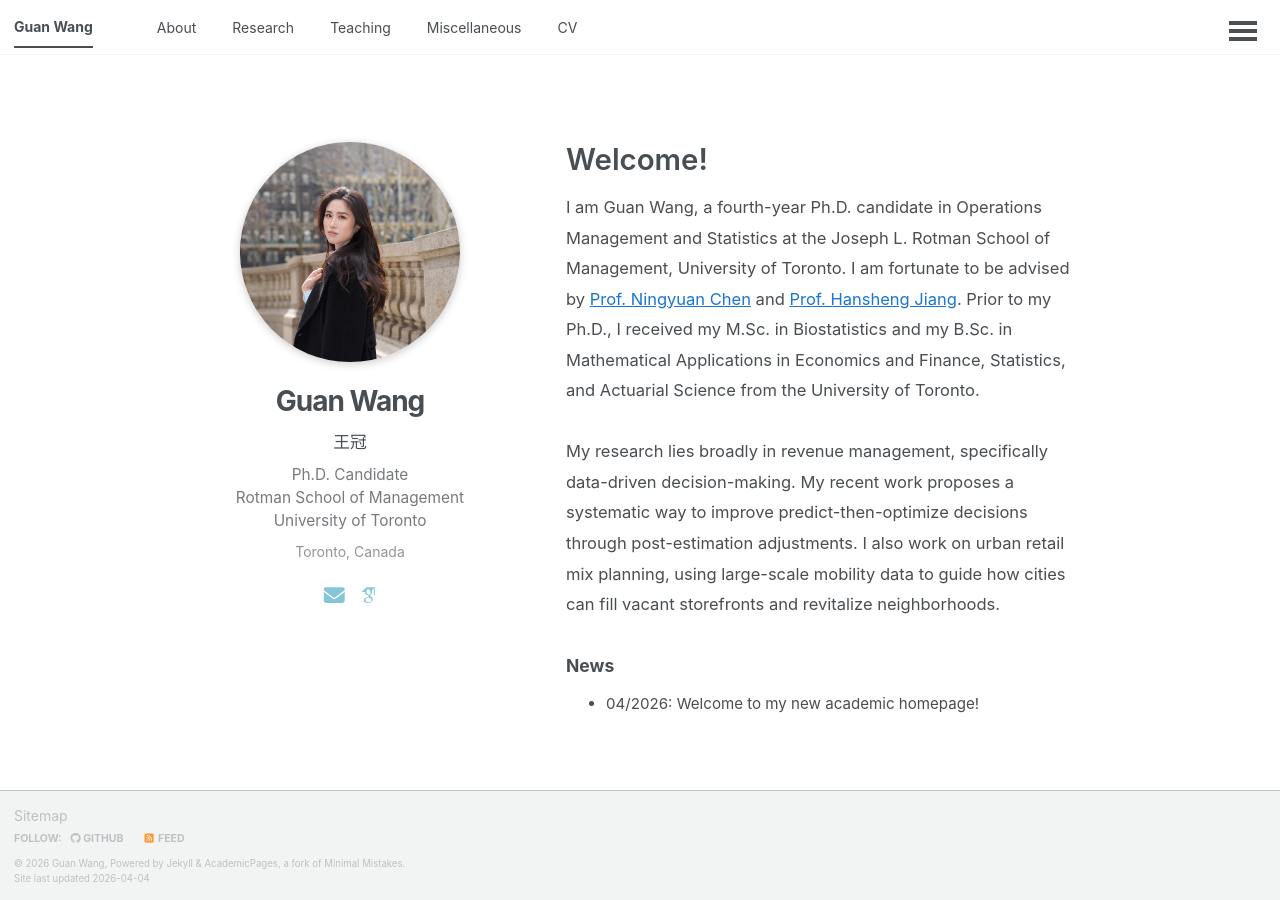
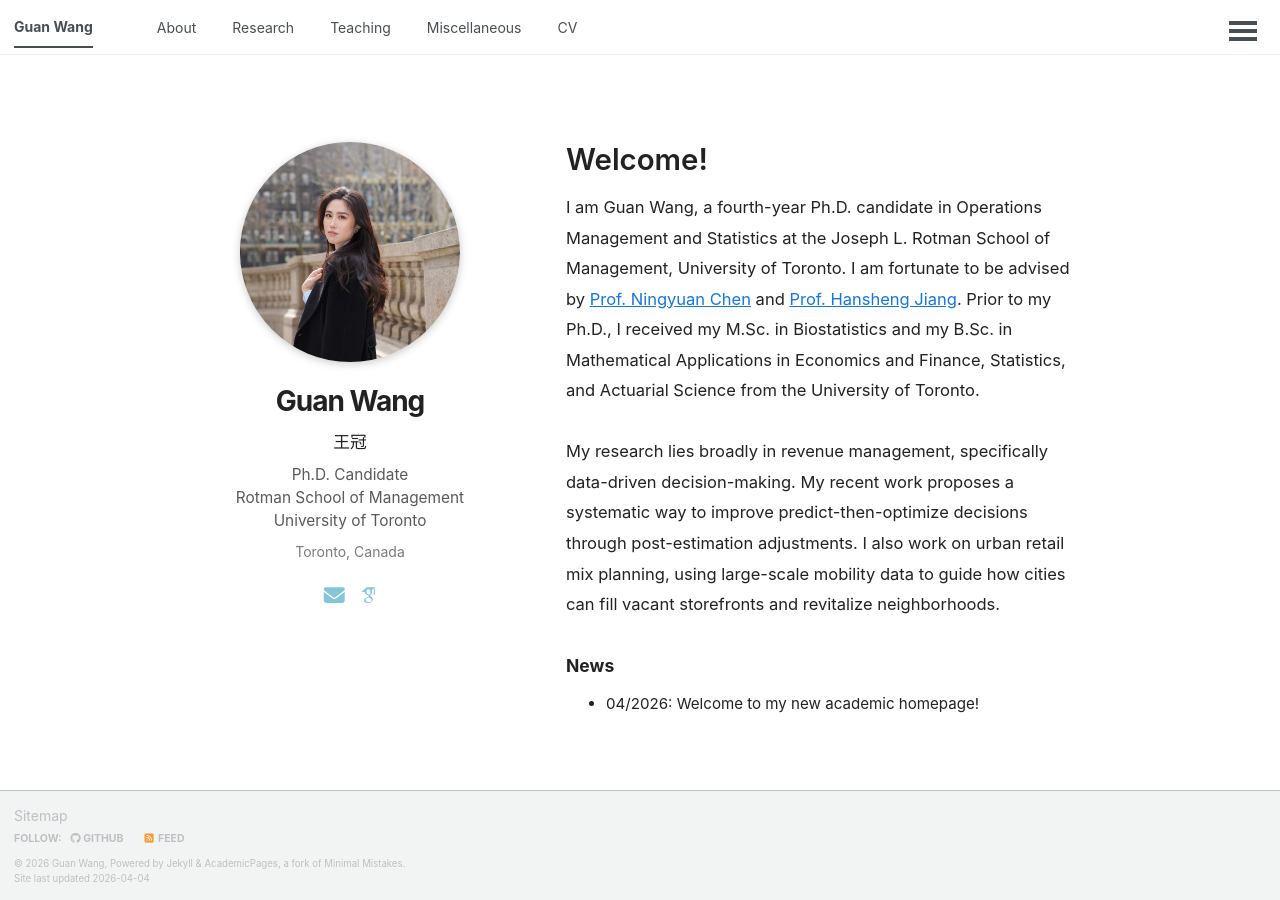
Before and after one commit to wangguan27/wangguan27.github.io, a Jekyll site: the page built from index.md, in a window 1280 px wide. Built offline with Jekyll 4.4.1, drawn with Linux system fonts in a browser that asks for light colours; some web fonts are replaced; a script that is not in the unit is left out.

Commit message:
Fix: lock site to light theme, ignore system dark mode

```diff
--- a/_sass/layout/_base.scss
+++ b/_sass/layout/_base.scss
@@ -1,3 +1,7 @@
+body {
+  background: #fff !important;
+  color: #222 !important;
+}
 /* ==========================================================================
    BASE ELEMENTS
    ========================================================================== */
```
